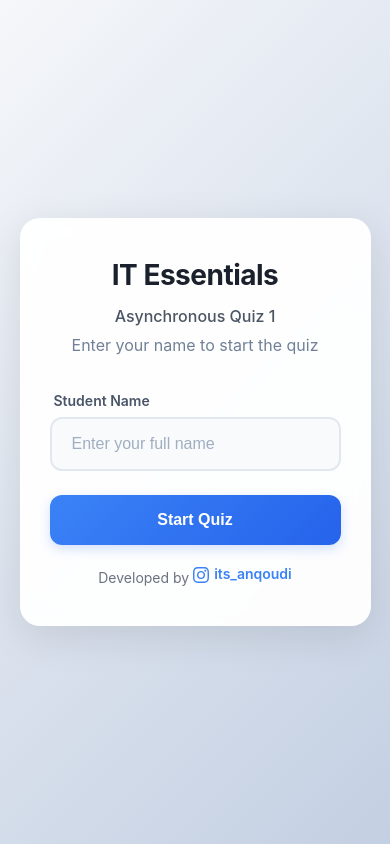
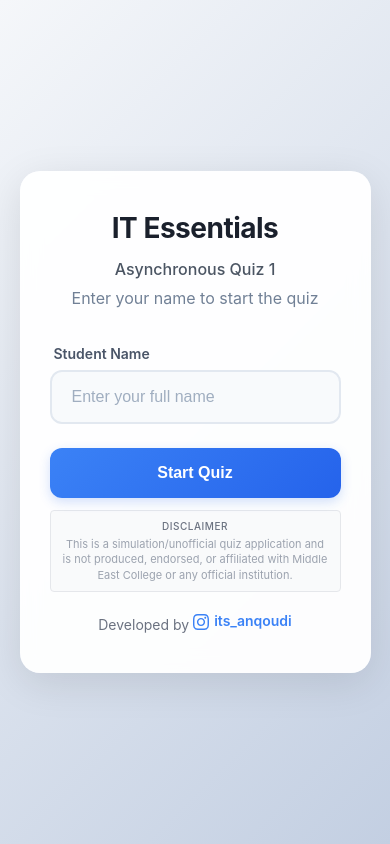
Before and after one commit to alanqoudif/el, a website: page index.html in a window 390 px wide. Drawn offline with Linux system fonts and the light colour scheme; no server answers.

Commit message:
Add disclaimer section to index.html for clarity on quiz application status
- Introduced a styled disclaimer section to inform users that the quiz application is unofficial and not affiliated with Middle East College.
- Added responsive design adjustments for the disclaimer to enhance visibility on different screen sizes.

```diff
--- a/index.html
+++ b/index.html
@@ -955,6 +955,37 @@
             color: #2563eb;
             text-decoration: underline;
         }
+
+        .disclaimer {
+            text-align: center;
+            padding: 8px 12px;
+            color: #9ca3af;
+            font-size: 11px;
+            line-height: 1.4;
+            margin: 12px 0;
+            background-color: #f9fafb;
+            border: 1px solid #e5e7eb;
+            border-radius: 4px;
+        }
+
+        .disclaimer-header {
+            color: #6b7280;
+            font-size: 10px;
+            font-weight: 500;
+            margin-bottom: 4px;
+            text-transform: uppercase;
+            letter-spacing: 0.5px;
+        }
+
+        @media (min-width: 480px) {
+            .disclaimer {
+                font-size: 12px;
+                padding: 10px 16px;
+            }
+            .disclaimer-header {
+                font-size: 11px;
+            }
+        }
     </style>
 </head>
 <body>
@@ -971,6 +1002,10 @@
                 </div>
                 <button type="submit" class="btn-start">Start Quiz</button>
             </form>
+            <div class="disclaimer">
+                <div class="disclaimer-header">Disclaimer</div>
+                This is a simulation/unofficial quiz application and is not produced, endorsed, or affiliated with Middle East College or any official institution.
+            </div>
             <div class="footer-credits" style="margin-top: 20px; padding: 0;">
                 <p>Developed by <a href="https://www.instagram.com/its_anqoudi/" target="_blank">
                     <svg width="16" height="16" fill="currentColor" viewBox="0 0 24 24" style="margin-bottom: -3px;">
@@ -1042,6 +1077,10 @@
                 </div>
                 <div class="questions-grid" id="questionsGrid"></div>
                 <div class="footer-credits" style="margin-top: 30px; padding: 10px 0 0 0; border-top: 1px solid #e5e7eb;">
+                    <div class="disclaimer" style="margin: 12px 0 8px 0; padding: 8px 10px;">
+                        <div class="disclaimer-header">Disclaimer</div>
+                        This is a simulation/unofficial quiz application and is not produced, endorsed, or affiliated with Middle East College or any official institution.
+                    </div>
                     <p>Developed by <a href="https://www.instagram.com/its_anqoudi/" target="_blank">its_anqoudi</a></p>
                 </div>
             </div>
```
